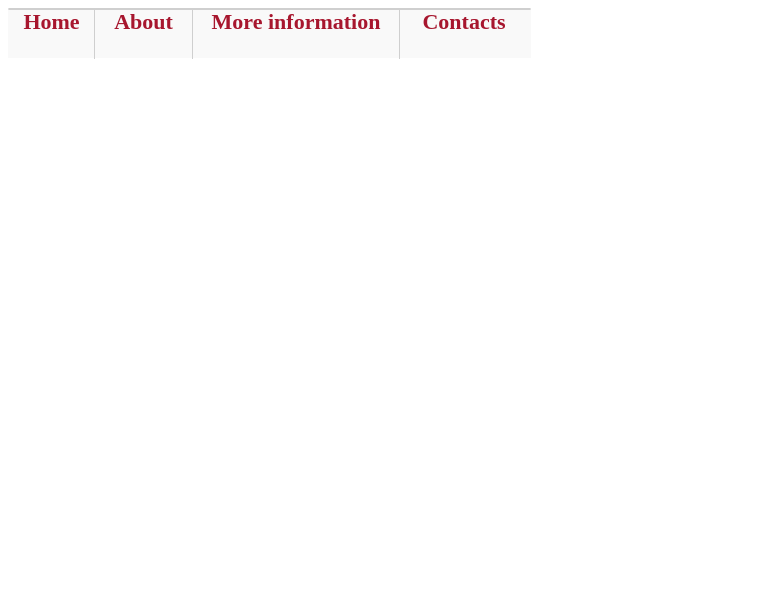
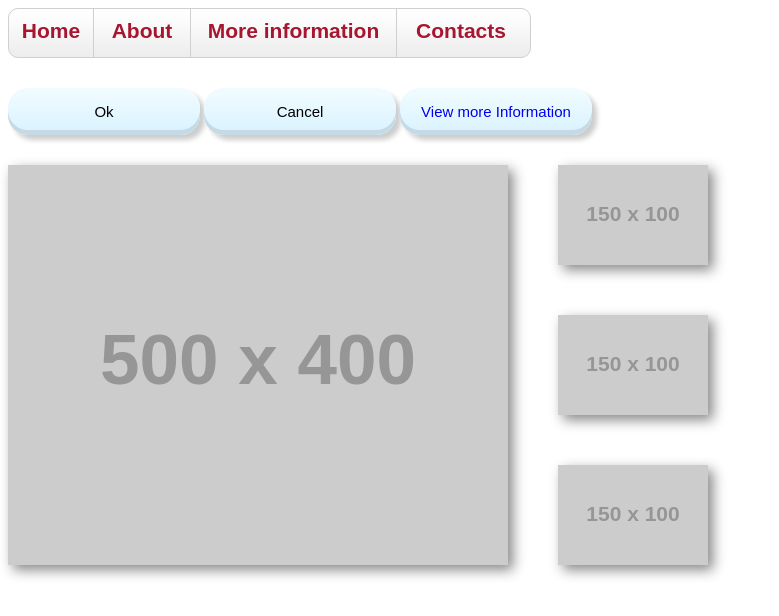
Before and after one commit to DoroteyaGarbachkova/DoroteyaGarbachkova.github.io, a plain HTML site: page photoshop/task16/index.html in a window 1280 px wide. Shown: the whole page, without its empty margins (0-779 px from the left). Drawn offline with Linux system fonts and the light colour scheme; placeholder pictures from the web are drawn by us.

Commit message:
task16 finish

```diff
--- a/photoshop/task16/index.html
+++ b/photoshop/task16/index.html
@@ -3,19 +3,34 @@
 
 <head>
     <meta charset="UTF-8">
-    <link rel="stylesheet" href="style.css"/>
+    <link rel="stylesheet" href="style.css" />
     <title>Document</title>
 </head>
 
 <body>
     <nav>
         <ul>
-            <li>Home</li>
-            <li>About</li>
-            <li>More information</li>
-            <li>Contacts</li>
+            <li><a href="https://telerikacademy.com/Courses/Courses/Details/34">Home</a></li>
+            <li><a href="#">About</a></li>
+            <li><a href="#">More information</a></li>
+            <li><a href="#">Contacts</a></li>
         </ul>
     </nav>
+    <div id="button">
+        <button>Ok</button>
+        <button>Cancel</button>
+        <button><a href="#">View more Information</a></button>
+    </div>
+    <div id="image">
+        <div id="bigImage">
+            <img src="http://placehold.it/500x400">
+        </div>
+        <div id="smallImage">
+            <img src="http://placehold.it/150x100">
+            <img src="http://placehold.it/150x100">
+            <img src="http://placehold.it/150x100">
+        </div>
+    </div>
 </body>
 
 </html>
--- a/photoshop/task16/style.css
+++ b/photoshop/task16/style.css
@@ -1,47 +1,106 @@
 nav {
-    width: 523px;
-    height: 50px;
-    background-color: #f9f9f9;
+    width: 521px;
+    height: 48px;
+    background-image: url("menu.png");
+    border: 0.5px solid #cfcfcf;
+    border-radius: 10px;
 }
 
 nav ul {
     padding: 0;
     margin: 0;
     list-style: none;
-    border:0.5px solid #cfcfcf;
-    border-radius:5px;
+    font-family: 'Arial';
 }
 
 nav ul li {
     float: left;
+    border-right: 0.5px solid #cfcfcf;
+    text-align: center;
+    padding-top: 10px;
+    padding-bottom: 10px;
+    box-sizing: border-box;
+}
+
+nav ul li a {
+    font-size: 21px;
     color: #a7162e;
-    font-size: 22px;
     font-weight: bold;
-    border-right:0.5px solid #cfcfcf;
-
+    text-decoration: none;
 }
 
 nav ul li:nth-child(1) {
     width: 85px;
-    height: 50px;
-    text-align: center;
+    height: 48px;
 }
 
 nav ul li:nth-child(2) {
     width: 97px;
-    height: 50px;
-    text-align: center;
+    height: 48px;
 }
 
 nav ul li:nth-child(3) {
     width: 206px;
-    height: 50px;
-    text-align: center;
+    height: 48px;
 }
 
 nav ul li:nth-child(4) {
     width: 128px;
-    height: 50px;
-    text-align: center;
+    height: 48px;
     border-right: none;
 }
+
+#button {
+    float: left;
+    width: 100%;
+}
+
+button {
+    margin-top: 30px;
+    padding: 0;
+    width: 192px;
+    height: 47px;
+    background: url(button.png);
+    border-radius: 20px;
+    border: none;
+    -webkit-box-shadow: inset 0px -5px 0px 0px #c5dae5, 5px 5px 5px 0px rgba(0, 0, 0, 0.2);
+    -moz-box-shadow: inset 0px -5px 0px 0px #c5dae5, 5px 5px 5px 0px rgba(0, 0, 0, 0.2);
+    box-shadow: inset 0 -5px 0 0 #c5dae5, 5px 5px 5px 0px rgba(0, 0, 0, 0.2);
+    font-size: 15px;
+}
+
+button a {
+    text-decoration: none;
+}
+
+div#image {
+    float: left;
+    width: 100%;
+}
+
+div#bigImage {
+    margin-top: 30px;
+    margin-right: 50px;
+    float: left;
+    width: 500px;
+    height: 400px;
+}
+
+div#bigImage img {
+    box-shadow: 5px 5px 12px #888888;
+}
+
+div#smallImage {
+    float: left;
+    width: 150px;
+    margin-top: 30px;
+    height: 400px;
+}
+
+div#smallImage img {
+    margin-bottom: 50px;
+    display: block;
+    -webkit-box-shadow: 5px 5px 12px #888888;
+    -moz-box-shadow: 5px 5px 12px #888888;
+    box-shadow: 5px 5px 12px #888888;
+}
```
Also changed, not shown: photoshop/task16/button.png (added), photoshop/task16/menu.png (added).
